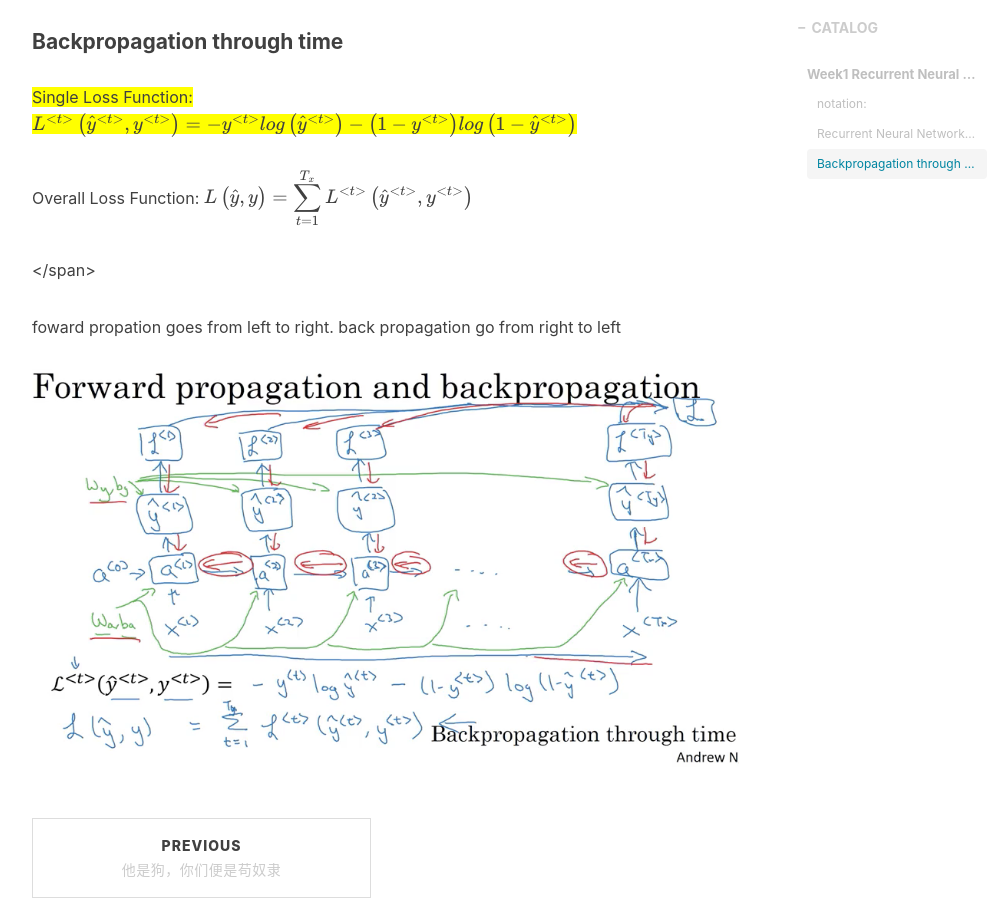
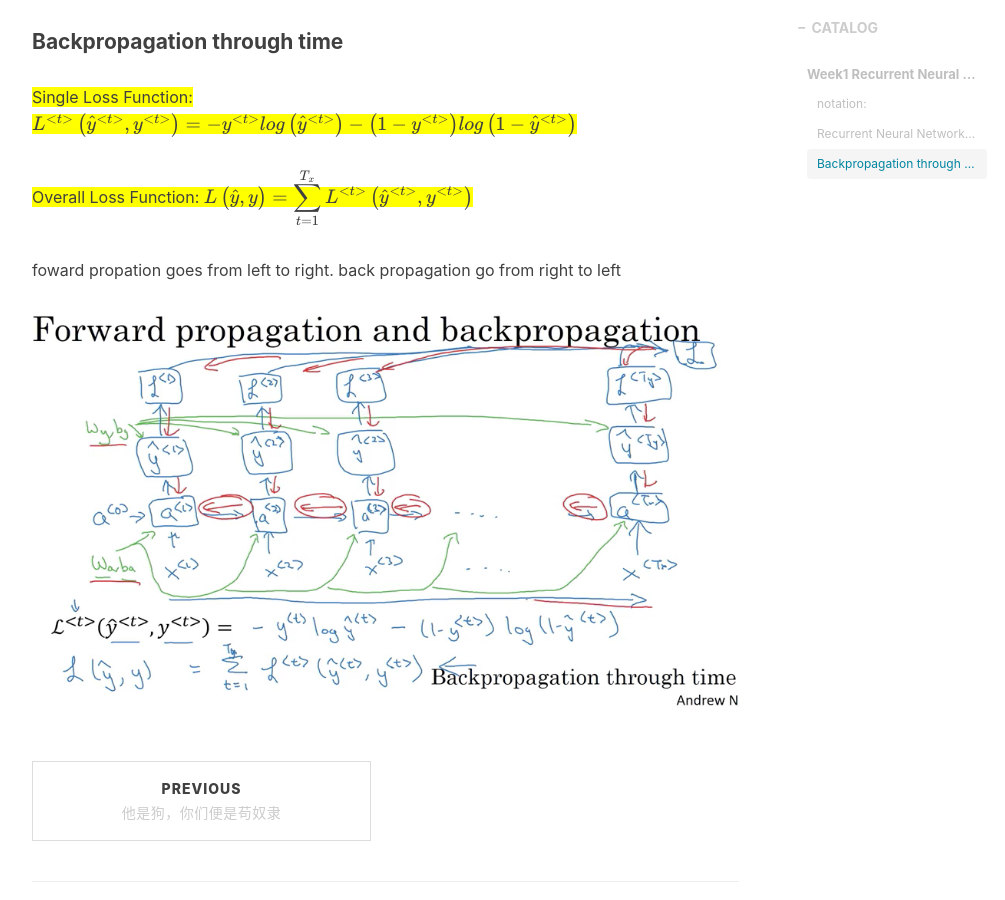
Before and after one commit to beckswu/beckswu.github.io, a Jekyll site: the page built from _posts/2018-09-12-deep-learning-rnn-note.markdown, in a window 1280 px wide and 900 px high, scrolled down 4694 px. Shown: the whole window, without its empty margins (233-1238 px from the left). Built offline with Jekyll 4.4.1, drawn with Linux system fonts in a browser that asks for light colours; nearby versions of some CDN libraries; formulas are drawn with MathJax 3; comment, search, counter and statistics services are not loaded.

Commit message:
change style

```diff
--- a/_posts/2018-09-12-deep-learning-rnn-note.markdown
+++ b/_posts/2018-09-12-deep-learning-rnn-note.markdown
@@ -83,11 +83,12 @@ y^{<{1}>} &= g_2\left(W_{ya}\cdot a^{<{1}>} + b_y \right)
 
 <span style="background-color: #FFFF00">
 Single Loss Function: $$ L^{<{t}>}\left( \hat y^{<{t}>},  y^{<{t}>} \right) = - y^{<{t}>}log \left( \hat y^{<{t}>} \right) -
-    \left( 1- y^{<{t}>} \right) log\left(1- \hat y^{<{t}>} \right) $$ <br/>
+    \left( 1- y^{<{t}>} \right) log\left(1- \hat y^{<{t}>} \right) $$ </span> <br/>
 
+<span style="background-color: #FFFF00">
 Overall Loss Function:  $$ L \left(  \hat y , y \right) =  \displaystyle \sum_{t=1}^{T_x} {L^{<{t}>} \left( \hat y^{<{t}>}, y^{<{t}>} \right) } $$
+</span>
 
-</span>
 
 foward propation goes from left to right. back propagation go from right to left
 ![](/img/post/Deep_Learning-Sequence_Model_note/week1pic6.png)
```
